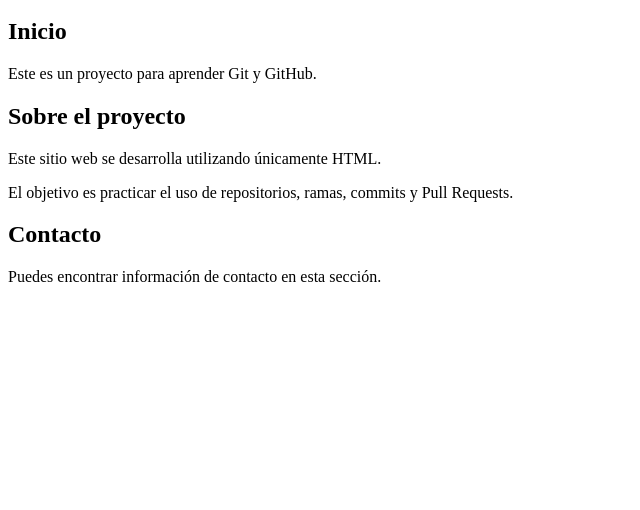
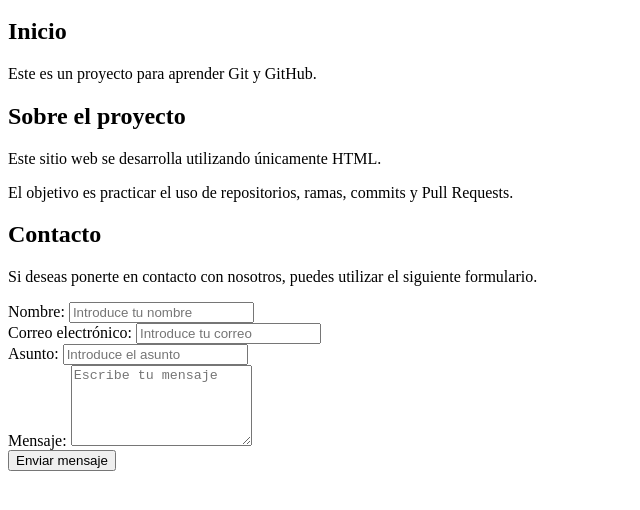
Before and after one commit to Abrii21/mi-proyecto-web, a plain HTML site: page index.html in a window 1280 px wide. Shown: the part 136-646 px from the top of the page, without its empty margins (0-640 px from the left). Drawn offline with Linux system fonts and the light colour scheme.

Commit message:
Añadir formulario de contacto

```diff
--- a/index.html
+++ b/index.html
@@ -1,4 +1,3 @@
-
 <!DOCTYPE html>
 <html lang="es">
 <head>
@@ -34,10 +33,39 @@
             ramas, commits y Pull Requests.</p>
         </section>
 
-        <section id="contacto">
-            <h2>Contacto</h2>
-            <p>Puedes encontrar información de contacto en esta sección.</p>
-        </section>
+
+	<section id="contacto">
+    	    <h2>Contacto</h2>
+
+	    <p>Si deseas ponerte en contacto con nosotros, puedes utilizar el siguiente formulario.</p>
+
+	    <form action="#" method="post">
+
+            <div>
+                <label for="nombre">Nombre:</label>
+                <input type="text" id="nombre" name="nombre" placeholder="Introduce tu nombre" required>
+            </div>
+
+            <div>
+                <label for="email">Correo electrónico:</label>
+                <input type="email" id="email" name="email" placeholder="Introduce tu correo" required>
+            </div>
+
+            <div>
+                <label for="asunto">Asunto:</label>
+                <input type="text" id="asunto" name="asunto" placeholder="Introduce el asunto" required>
+            </div>
+
+            <div>
+                <label for="mensaje">Mensaje:</label>
+                <textarea id="mensaje" name="mensaje" rows="5" placeholder="Escribe tu mensaje" required></textarea>
+            </div>
+
+            <button type="submit">Enviar mensaje</button>
+
+    	    </form>
+	</section>
+
 
     </main>
 
```
